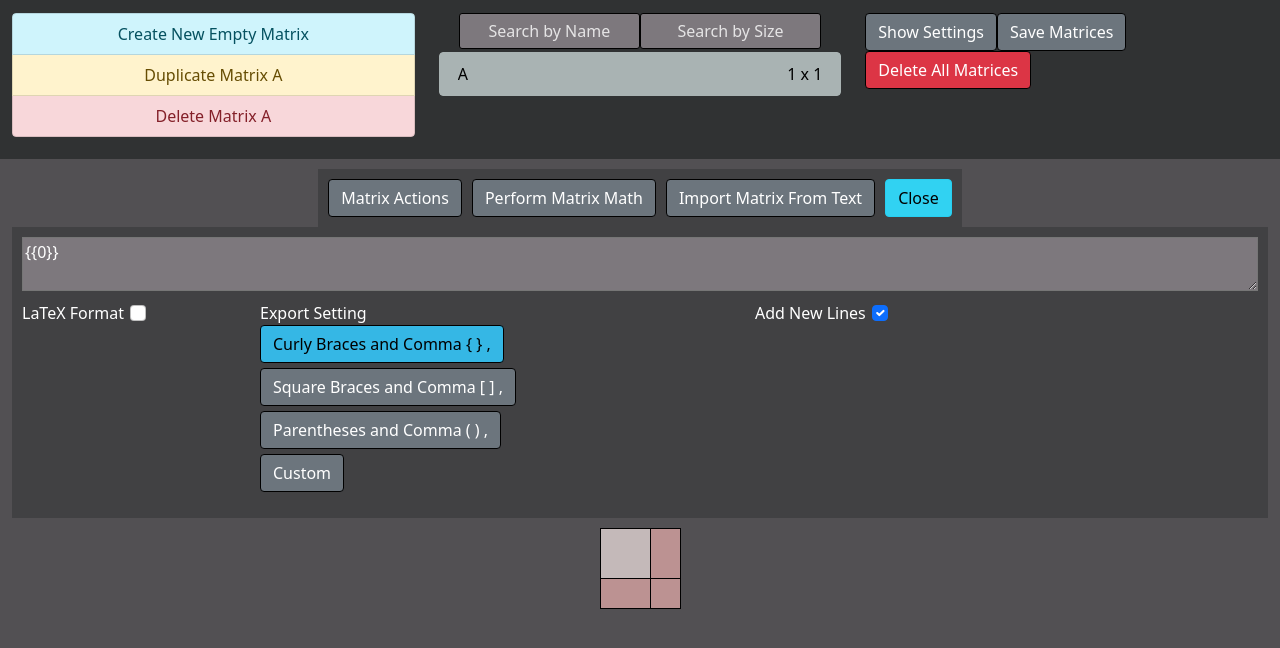
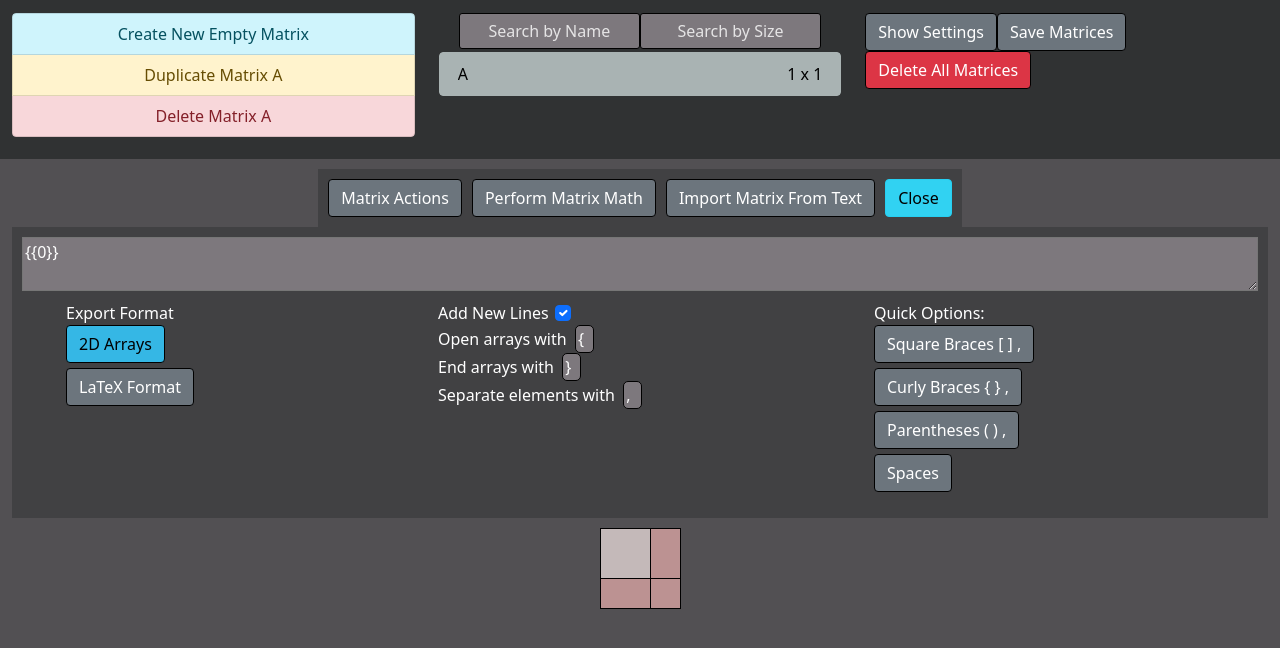
Before and after one commit to andrewctam/matrix-gen, a React (Create React App) app: page / in a window 1280 px wide. Both pictures are taken after a click on the button "Export Matrix". Shown: the top 648 px of the page. Built offline with nearby package versions, Linux system fonts and the light colour scheme.

Commit message:
Update Export

```diff
--- a/src/editor/matrixTools/MatrixExport.css
+++ b/src/editor/matrixTools/MatrixExport.css
@@ -1,4 +1,4 @@
-.export {
+.exportContainer {
   width: 100%;
   padding: 10px;
   background-color: rgba(48, 50, 51, 0.49);
@@ -6,7 +6,7 @@
 
 }
 
-.exportOutput {
+.exportTextArea {
   width: 100%;
   margin-bottom: 10px;
   background-color: rgb(125, 120, 125);
@@ -17,6 +17,6 @@
   overflow-x: auto;
   overflow-y: auto;
   white-space: pre;
-;
+
 
 }
--- a/src/editor/matrixTools/MatrixExport.js
+++ b/src/editor/matrixTools/MatrixExport.js
@@ -4,14 +4,16 @@ import ParameterBoxInput from '../../inputs/ParameterBoxInput.js';
 import "./MatrixExport.css";
 
 function MatrixEditor(props) {
+    const [exportOption, setExportOption] = useState("arrays");
+
+
     const [start, setStart] = useState("{");
     const [end, setEnd] = useState("}");
     const [delim, setDelim] = useState(",");
-    const [latex, setLatex] = useState(false);
+    const [newLines, setNewLines] = useState(true);
+
     const [environment, setEnvironment] = useState("bmatrix");
-    const [custom, setCustom] = useState(false);
-    const [exportOption, setExportOption] = useState("{},");
-    const [newLines, setNewLines] = useState(true);
+
 
 
     function handleFocus(e) {
@@ -19,8 +21,10 @@ function MatrixEditor(props) {
     }
 
     function matrixToString() {
-        if (latex) {
-            var result = "\\begin{" + environment + "}\n";
+        switch (exportOption) {
+
+        case "latex":
+            var result = environment !== "" ? `\\begin{${environment}}\n` : "";
             for (var i = 0; i < props.matrix.length - 1; i++) {
                 for (var j = 0; j < props.matrix[0].length - 1; j++) {
                     if (props.matrix[i][j] === "") {
@@ -32,16 +36,19 @@ function MatrixEditor(props) {
                     if (j !== props.matrix[0].length - 2) {
                         result += " & ";
                     } else if (i !== props.matrix.length - 2) {
+                        if (newLines)
                             result += " \\\\ \n";
+                        else
+                        result += " \\\\ ";
                     }
                 }
             }
 
-            return result + "\n\\end{" + environment + "}";
-        }
+
+            return result + (environment !== "" ? `\n\\end{${environment}"}` : "");
 
 
-
+        case "arrays":
             result = start.toString();
 
             for (i = 0; i < props.matrix.length - 1; i++) {
@@ -69,14 +76,12 @@ function MatrixEditor(props) {
             }
             console.log(result);
             return result + end;
+        }
 
     }
 
     function updateExportParameter(i, updated) {
         switch (i) {
-            case "environment":
-                setEnvironment(updated);
-                break;
             case "start":
                 setStart(updated);
                 break;
@@ -86,14 +91,11 @@ function MatrixEditor(props) {
             case "delim":
                 setDelim(updated);
                 break;
-            case "latex":
-                setLatex(updated);
-                break;
-            case "custom":
-                setCustom(updated);
-                break;
             case "newLines":
                 setNewLines(updated);
+                break;
+            case "environment":
+                setEnvironment(updated);
                 break;
 
 
@@ -103,27 +105,18 @@ function MatrixEditor(props) {
     }
 
 
-    function usePreset(e) {
-        toggleCustom(false);
+    function updateExportOption(e) {
         var updated = e.target.id;
         switch (updated) {
-            case "{},":
-                setStart("{");
-                setEnd("}");
-                setDelim(",");
-                setExportOption("{},");
-                break;
-            case "[],":
+            case "arrays":
                 setStart("[");
                 setEnd("]");
                 setDelim(",");
-                setExportOption("[],");
+                setExportOption("arrays");
                 break;
-            case "(),":
-                setStart("(");
-                setEnd(")");
-                setDelim(",");
-                setExportOption("(),");
+            case "latex":
+                setEnvironment("bmatrix");
+                setExportOption("latex");
                 break;
 
             default: break;
@@ -131,60 +124,67 @@ function MatrixEditor(props) {
         }
     }
 
-    function toggleCustom(option = true) {
-        updateExportParameter("custom", option);
+    function presets(e) {
+        let updated = e.target.id;
+        switch(updated) {
+            case "{},":
+                setStart("{");
+                setEnd("}");
+                setDelim(",");
+                break;
+            case "[],":
+                setStart("[");
+                setEnd("]");
+                setDelim(",");
+                break;
+            case "(),":
+                setStart("(");
+                setEnd(")");
+                setDelim(",");
+                break;
 
-        setExportOption("custom");
+            case "spaces":
+                setStart("");
+                setEnd("");
+                setDelim(" ");
+                break;
+
+            default: break;
+        }
+
     }
 
 
 
-    return <div className = "row export">
-        <textarea readOnly = {true} onClick = {handleFocus} className="exportOutput" value = {matrixToString(props.matrix)} />
-        <div className = "col-sm-2">
-            <ParameterBoxInput isChecked = {latex} id={"latex"} text = {"LaTeX Format"} updateParameter={updateExportParameter}/>
-        </div>
+    return <div className = "row exportContainer">
+        <textarea readOnly = {true} onClick = {handleFocus} className="exportTextArea" value = {matrixToString(props.matrix)} />
 
-        <div className = "col-sm-10">
-            {latex ?
-            <div>Environment &nbsp;
-            <ParameterTextInput width = {"100px"} text = {"bmatrix"} id={"environment"} updateParameter={updateExportParameter}/></div>
-            :
 
-            <div className ="row">
-            <div className = "col-sm-6">
+        <div className = "row">
+            <div className = "col-sm-4">
                 <ul>
-                    Export Setting
-                    <li><button id = "{},"
-                    onClick = {usePreset}
-                    className = {exportOption === "{}," ? "btn btn-info" : "btn btn-secondary"}>
-                    {"Curly Braces and Comma { } ,"}
-                    </button></li>
+                    {"Export Format"}
+                    <li><button id = "arrays"
+                        onClick = {updateExportOption}
+                        className = {exportOption === "arrays" ? "btn btn-info" : "btn btn-secondary"}>
+                        {"2D Arrays"}
+                        </button>
+                    </li>
 
-                    <li><button id = "[],"
-                    onClick = {usePreset}
-                    className = {exportOption === "[]," ? "btn btn-info" : "btn btn-secondary"}>
-                    {"Square Braces and Comma [ ] ,"}
-                    </button></li>
+                    <li><button id = "latex"
+                        onClick = {updateExportOption}
+                        className = {exportOption === "latex" ? "btn btn-info" : "btn btn-secondary"}>
+                        {"LaTeX Format"}
+                        </button>
+                    </li>
 
-                    <li><button id = "(),"
-                    onClick = {usePreset}
-                    className = {exportOption === "()," ? "btn btn-info" : "btn btn-secondary"}>
-                    {"Parentheses and Comma ( ) ,"}
-                    </button></li>
-
-                    <li><button
-                    onClick = {toggleCustom}
-                    className = {exportOption === "custom" ? "btn btn-info" : "btn btn-secondary"}>
-                    {"Custom"}
-                    </button></li>
                 </ul>
             </div>
 
-            <div className = "col-sm-6">
+            <div className = "col-sm-4">
                 <ParameterBoxInput isChecked = {newLines} id={"newLines"} text = {"Add New Lines"} updateParameter={updateExportParameter}/>
 
-                {custom ? <div>
+                {exportOption === "arrays" ? <div>
                     <div>Open arrays with &nbsp;
                         <ParameterTextInput text = {start} width = {"5%"} id={"start"} updateParameter={updateExportParameter}/></div>
                     <div>End arrays with &nbsp;
@@ -192,8 +192,45 @@ function MatrixEditor(props) {
                     <div>Separate elements with &nbsp;
                         <ParameterTextInput text = {delim} width = {"5%"} id={"delim"} updateParameter={updateExportParameter}/></div>
                 </div> : null}
+
+                {exportOption === "latex" ? <div>Environment &nbsp;
+                    <ParameterTextInput width = {"15%"} text = {environment} id={"environment"} updateParameter={updateExportParameter}/></div>
+                : null}
             </div>
-            </div>}
+
+            <div className = "col-sm-4">
+                {exportOption === "arrays" ?
+
+                    <ul>
+                        Quick Options:
+                        <li><button id = "[],"
+                            onClick = {presets}
+                            className = "btn btn-secondary">
+                        {"Square Braces [ ] ,"}
+                        </button></li>
+
+                        <li><button id = "{},"
+                            onClick = {presets}
+                            className = "btn btn-secondary">
+                        {"Curly Braces { } ,"}
+                        </button></li>
+
+                        <li><button id = "(),"
+                            onClick = {presets}
+                            className = "btn btn-secondary">
+                        {"Parentheses ( ) ,"}
+                        </button></li>
+
+                        <li><button id = "spaces"
+                            onClick = {presets}
+                            className = "btn btn-secondary">
+                        {"Spaces"}
+                        </button></li>
+
+                    </ul>
+                : null}
+
+            </div>
         </div>
     </div>
 }
```
Lines whose indentation alone changed are shown as unchanged.
